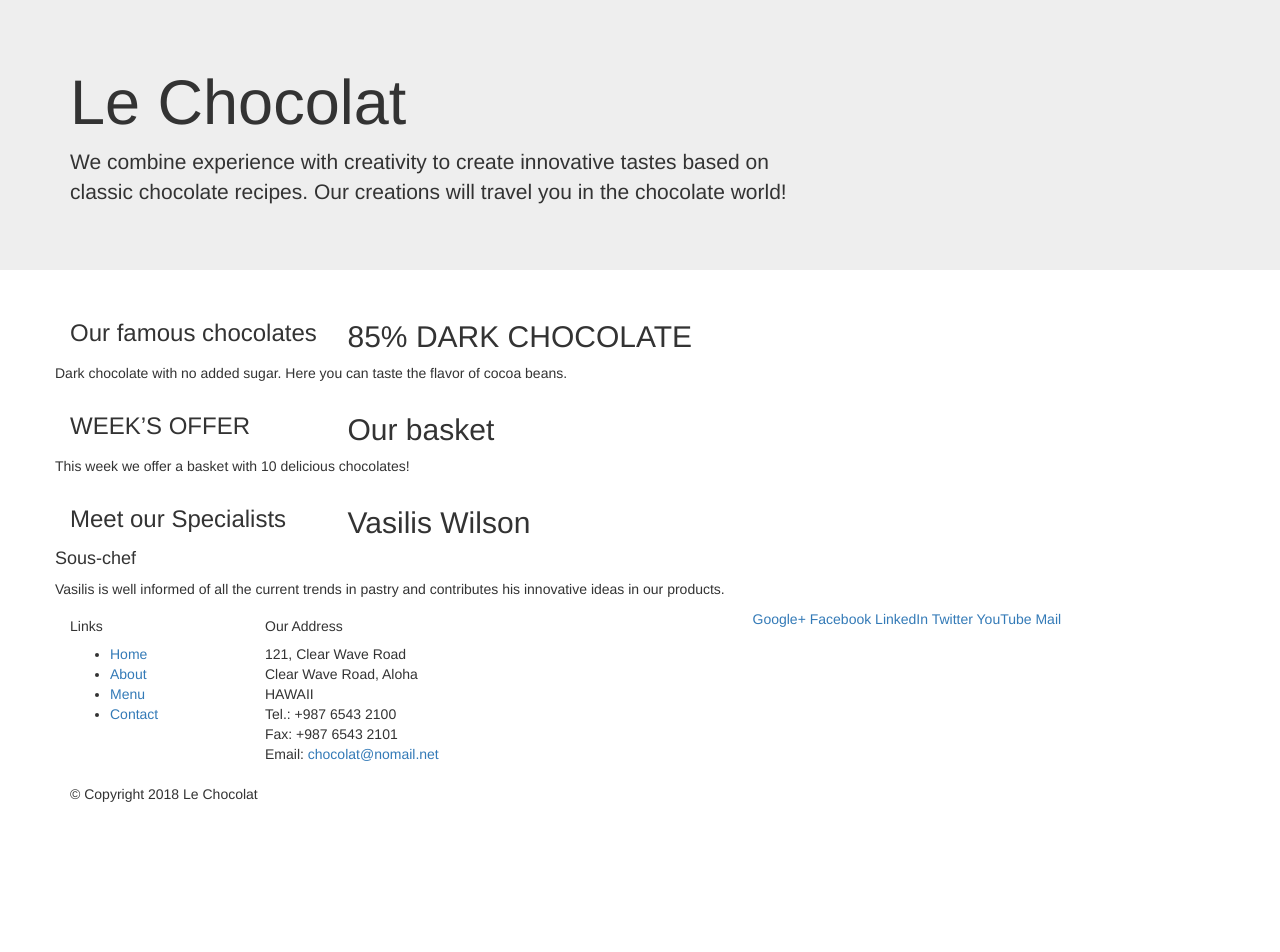
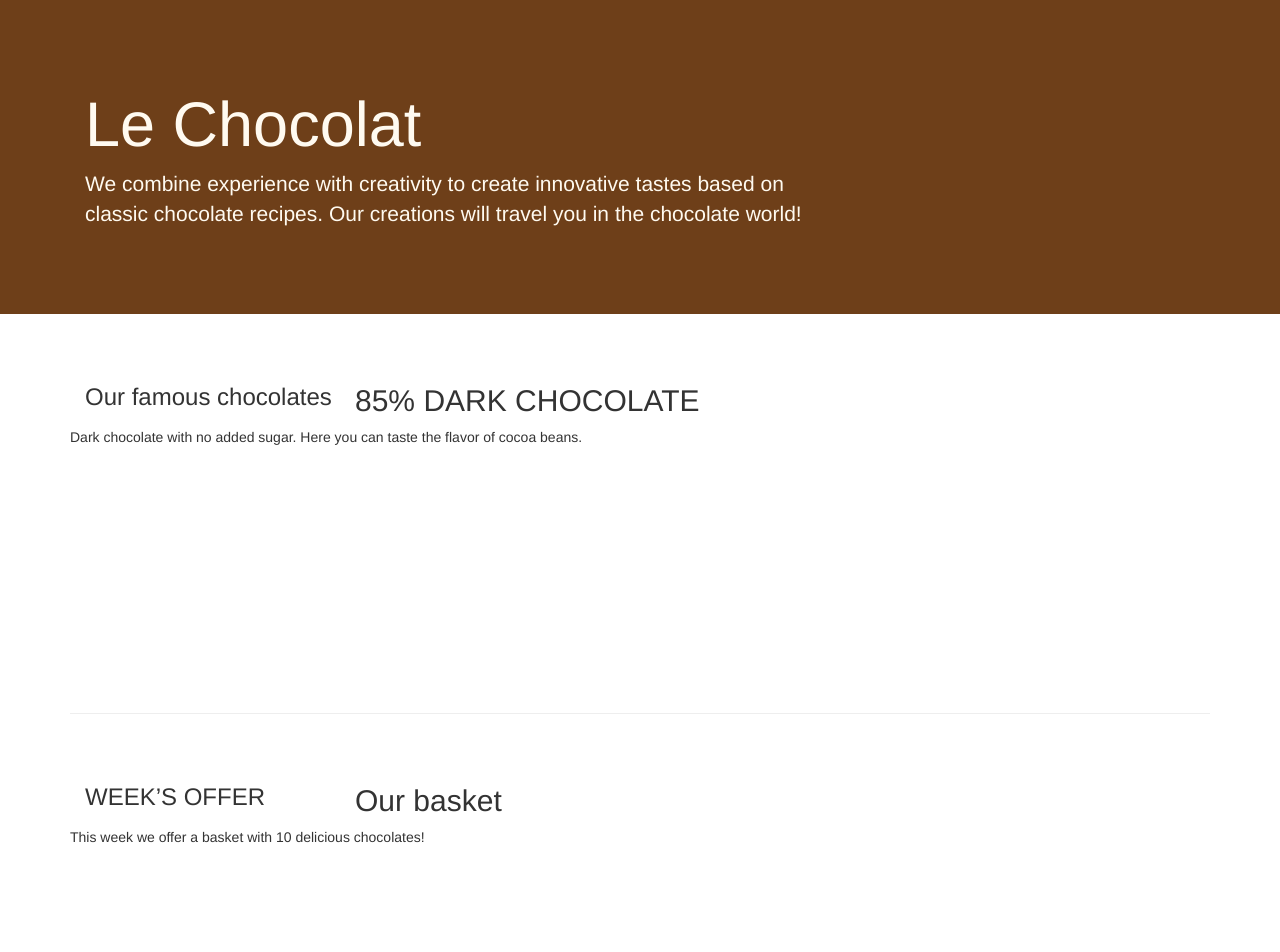
Before and after one commit to aggeliki1997/lechocolat, a plain HTML site: page index.html in a window 1280 px wide. Shown: the top 952 px of the page. Before the commit the page ends 814 px from the top, so only its background shows below. Drawn offline with nearby package versions, Linux system fonts and the light colour scheme.

Commit message:
Bootstrap Grid Part 2

```diff
--- /dev/null
+++ b/css/style.css
@@ -0,0 +1,26 @@
+.row-header{
+    margin:0px auto;
+    padding:0px;
+    }
+    .row-content {
+    margin:0px auto;
+    padding: 50px 0px 50px 0px;
+    border-bottom: 1px ridge;
+    min-height:400px;
+    }
+    .footer{
+    background-color: #dbb08d;
+    margin:0px auto;
+    padding: 20px 0px 20px 0px;
+    }
+    .jumbotron {
+        padding:70px 30px 70px 30px;
+        margin:0px auto;
+        background: #6E3F19;
+        color:floralwhite;
+        }
+        address{
+            font-size:80%;
+            margin:0px;
+            color:#0f0f0f;
+            }
--- a/index.html
+++ b/index.html
@@ -9,6 +9,8 @@
 <meta http-equiv="x-ua-compatible" content="ie=edge">
 <!-- Bootstrap CSS -->
 <link rel="stylesheet" href="node_modules/bootstrap/dist/css/bootstrap.min.css">
+<link rel="stylesheet" href="css/style.css">
+
     <title>Le Chocolat</title>
 
 </head>
@@ -17,7 +19,7 @@
 
     <header class="jumbotron">
         <div class= "container">
-            <div class= "row">
+            <div class= "row row-header">
                 <div class="col-sm-8 col-sm-8">
                     <h1>Le Chocolat</h1>
                     <p>We combine experience with creativity to create innovative tastes based on classic chocolate recipes. Our creations will travel you in the chocolate world!</p>
@@ -29,7 +31,7 @@
     </header>
 
     <div class="container">
-        <div class="row" >
+        <div class="row flex-row-reverse row-content  align-items-center" >
             <div class= "col-sm-4 col-md-3">
                 <h3>Our famous chocolates</h3>
             </div>
@@ -40,7 +42,7 @@
         </div>
 
 
-        <div class="row" >
+        <div class="row row-content  align-items-center" >
             <div class= "col-sm-4 col-md-3">
                 <h3>WEEK’S OFFER</h3>
             </div>
@@ -50,7 +52,7 @@
             </div>
         </div>
 
-        <div class="row" >
+        <div class="row flex-row-reverse row-content align-items-center" >
             <div class= "col-sm-4 col-md-3">
                 <h3>Meet our  Specialists</h3>
             </div>
@@ -62,12 +64,12 @@
         </div>
     </div>
 
-    <footer>
+    <footer class="footer">
         <div class="container">
             <div class="row">
                 <div class="col-5 offset-sm-1 col-sm-2">
                     <h5>Links</h5>
-                    <ul>
+                    <ul class="list-unstyled">
                         <li><a href="#">Home</a></li>
                         <li><a href="#">About</a></li>
                         <li><a href="#">Menu</a></li>
@@ -86,7 +88,7 @@
 		           </address>
                 </div>
                 <div class="col- col-sm-4">
-                    <div>
+                    <div class="col-auto" style="text-align:center">
                         <a href="http://google.com/+">Google+</a>
                         <a href="http://www.facebook.com/profile.php?id=">Facebook</a>
                         <a href="http://www.linkedin.com/in/">LinkedIn</a>
@@ -96,8 +98,8 @@
                     </div>
                 </div>
            </div>
-           <div>
-                <div>
+           <div class="row justify-content-center">
+                <div class="col-auto">
                     <p> &copy; Copyright 2018 Le Chocolat</p>
                 <div class="row">
                 <div class="col-auto">
```
